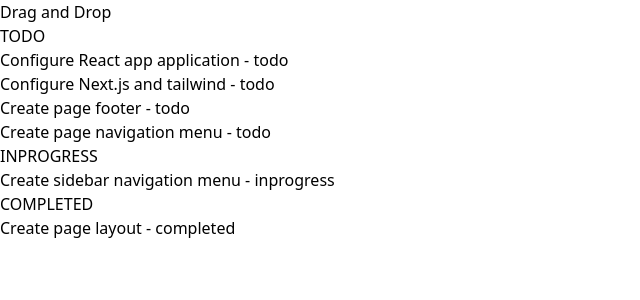
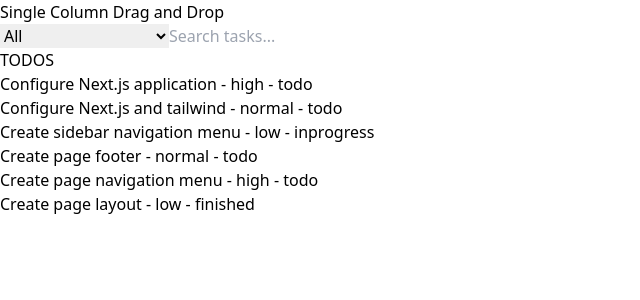
Before and after one commit to chaudhuree/react-beautiful-dnd, a React (Vite) app: page / in a window 1280 px wide. Shown: the top 300 px of the page, without its empty margins (0-640 px from the left). Built offline with nearby package versions, Linux system fonts and the light colour scheme.

Commit message:
sorting and searching added

```diff
--- a/src/App.jsx
+++ b/src/App.jsx
@@ -1,139 +1,192 @@
-import React, { useState } from "react";
-import Column from "./Column";
-import { DragDropContext } from "react-beautiful-dnd";
+import React, { useState, useEffect } from "react";
+import { DragDropContext, Droppable, Draggable } from "react-beautiful-dnd";
 
 // Function to reorder tasks within the same column
-const reorderColumnList = (sourceCol, startIndex, endIndex) => {
-  const newTaskLists = Array.from(sourceCol.taskLists);
-  const [removed] = newTaskLists.splice(startIndex, 1);
-  newTaskLists.splice(endIndex, 0, removed);
+const reorder = (list, startIndex, endIndex) => {
+  const result = Array.from(list);
+  const [removed] = result.splice(startIndex, 1);
+  result.splice(endIndex, 0, removed);
 
-  const newColumn = {
-    ...sourceCol,
-    taskLists: newTaskLists,
-  };
-
-  return newColumn;
+  return result;
 };
 
-// Function to update the status of a task based on the destination column
-// changing data if the task is moved to a different column
-const updateTaskStatus = (task, newStatus) => {
-  return { ...task, status: newStatus };
+// Function to sort tasks
+const sortTasks = (tasks, sortBy) => {
+  const priorityOrder = { high: 1, normal: 2, low: 3 };
+
+  if (sortBy === "high-to-low") {
+    return [...tasks].sort(
+      (a, b) => priorityOrder[a.priority] - priorityOrder[b.priority]
+    );
+  } else if (sortBy === "low-to-high") {
+    return [...tasks].sort(
+      (a, b) => priorityOrder[b.priority] - priorityOrder[a.priority]
+    );
+  } else {
+    return tasks.filter((task) => task.status === sortBy);
+  }
 };
 
 const initialData = {
-  columns: {
-    "column-1": {
-      id: "column-1",
-      title: "TODO",
-      taskLists: [
-        { id: 1, content: "Configure React app application", status: "todo" },
-        { id: 2, content: "Configure Next.js and tailwind", status: "todo" },
-        { id: 4, content: "Create page footer", status: "todo" },
-        { id: 5, content: "Create page navigation menu", status: "todo" },
-      ],
+  tasks: [
+    {
+      id: 1,
+      content: "Configure Next.js application",
+      priority: "high",
+      status: "todo",
     },
-    "column-2": {
-      id: "column-2",
-      title: "INPROGRESS",
-      taskLists: [
-        { id: 3, content: "Create sidebar navigation menu", status: "inprogress" },
-      ],
+    {
+      id: 2,
+      content: "Configure Next.js and tailwind",
+      priority: "normal",
+      status: "todo",
     },
-    "column-3": {
-      id: "column-3",
-      title: "COMPLETED",
-      taskLists: [
-        { id: 6, content: "Create page layout", status: "completed" },
-      ],
+    {
+      id: 3,
+      content: "Create sidebar navigation menu",
+      priority: "low",
+      status: "inprogress",
     },
-  },
-  columnOrder: ["column-1", "column-2", "column-3"],
+    {
+      id: 4,
+      content: "Create page footer",
+      priority: "normal",
+      status: "todo",
+    },
+    {
+      id: 5,
+      content: "Create page navigation menu",
+      priority: "high",
+      status: "todo",
+    },
+    {
+      id: 6,
+      content: "Create page layout",
+      priority: "low",
+      status: "finished",
+    },
+  ],
 };
 
 function App() {
-  const [state, setState] = useState(initialData);
+  const [tasks, setTasks] = useState(initialData.tasks);
+  const [sortBy, setSortBy] = useState("none");
+  const [searchQuery, setSearchQuery] = useState("");
+
+  // Effect to load from localStorage on mount
+  useEffect(() => {
+    const savedTasks = localStorage.getItem("tasks");
+    if (savedTasks) {
+      setTasks(JSON.parse(savedTasks));
+    }
+  }, []);
+
+  // Effect to save to localStorage whenever tasks change
+  useEffect(() => {
+    localStorage.setItem("tasks", JSON.stringify(tasks));
+  }, [tasks]);
 
   const handleOnDragEnd = (result) => {
     const { destination, source } = result;
-    //  Check if the task is dropped outside the droppable area
+
     if (!destination) return;
-    //  Check if the task is dropped in the same position
-    if (
-      destination.droppableId === source.droppableId &&
-      destination.index === source.index
-    ) {
-      return;
-    }
 
-    // Get the source and destination columns
-    const sourceCol = state.columns[source.droppableId];
-    const destinationCol = state.columns[destination.droppableId];
-    // Check if the task is dropped in the same column
-    if (sourceCol.id === destinationCol.id) {
-      const newColumn = reorderColumnList(
-        sourceCol,
-        source.index,
-        destination.index
-      );
+    if (destination.index === source.index) return;
 
-      const newState = {
-        ...state,
-        columns: {
-          ...state.columns,
-          [newColumn.id]: newColumn,
-        },
-      };
-      setState(newState);
-      return;
-    }
+    const reorderedTasks = reorder(tasks, source.index, destination.index);
+    setTasks(reorderedTasks);
+  };
 
-    // Move the task to a different column
-    const startTaskLists = Array.from(sourceCol.taskLists);
-    const [removed] = startTaskLists.splice(source.index, 1);
-    const newStartCol = {
-      ...sourceCol,
-      taskLists: startTaskLists,
-    };
+  const handleSortChange = (event) => {
+    setSortBy(event.target.value);
+  };
 
-    const endTaskLists = Array.from(destinationCol.taskLists);
-    // update related functions to update the data when moved to a different column will be called here
-    const updatedTask = updateTaskStatus(
-      removed,
-      destinationCol.title.toLowerCase()
-    );
-    endTaskLists.splice(destination.index, 0, updatedTask);
-    const newEndCol = {
-      ...destinationCol,
-      taskLists: endTaskLists,
-    };
+  const handleSearchChange = (event) => {
+    setSearchQuery(event.target.value);
+  };
 
-    const newState = {
-      ...state,
-      columns: {
-        ...state.columns,
-        [newStartCol.id]: newStartCol,
-        [newEndCol.id]: newEndCol,
-      },
-    };
+  const filteredTasks = tasks.filter((task) =>
+    task.content.toLowerCase().includes(searchQuery.toLowerCase())
+  );
 
-    setState(newState);
-  };
+  const sortedTasks =
+    sortBy === "none" ? filteredTasks : sortTasks(filteredTasks, sortBy);
 
   return (
     <DragDropContext onDragEnd={handleOnDragEnd}>
       <div className="p-4 bg-gray-600 text-sky-400">
-        <h1 className="w-2/4 text-center mx-auto text-4xl font-extrabold my-5">
-          Drag and Drop
-        </h1>
-        <div className="flex justify-between px-4">
-          {state.columnOrder.map((columnId) => {
-            const column = state.columns[columnId];
-            const tasks = column.taskLists;
-
-            return <Column key={column.id} column={column} tasks={tasks} />;
-          })}
+        <div className="w-2/4 text-center mx-auto text-4xl font-extrabold my-5">
+          <h1>Single Column Drag and Drop</h1>
+          <div className="flex justify-center gap-4 text-2xl flex-wrap mt-4 w-[350px] items-center mx-auto">
+            <select
+              className="p-1 bg-gray-700 text-white mr-4"
+              onChange={handleSortChange}
+              value={sortBy}
+            >
+              <option value="none">All</option>
+              <option value="high-to-low">High to Low Priority</option>
+              <option value="low-to-high">Low to High Priority</option>
+              <option value="todo">To-do</option>
+              <option value="inprogress">In-progress</option>
+              <option value="finished">Finished</option>
+            </select>
+            <input
+              type="text"
+              placeholder="Search tasks..."
+              className="p-1 bg-gray-700 text-white w-[350px]"
+              onChange={handleSearchChange}
+              value={searchQuery}
+            />
+          </div>
+        </div>
+        <div className="flex mx-auto flex-col w-[350px] min-h-dvh bg-gray-700 font-bold rounded-md border  border-gray-900">
+          {/* Heading */}
+          <div className="flex rounded-t-md items-center text-xl justify-center h-16 px-1 py-1  bg-gray-800">
+            <h1>TODOS</h1>
+          </div>
+          {/*Tasks container*/}
+          <Droppable droppableId="column">
+            {(provided) => (
+              <div
+                className="flex flex-col w-[350px] min-h-[620px] bg-gray-700 font-bold  mx-auto "
+                ref={provided.innerRef}
+                {...provided.droppableProps}
+              >
+                {sortedTasks.map((task, index) => (
+                  <Draggable
+                    key={task.id}
+                    draggableId={task.id.toString()}
+                    index={index}
+                  >
+                    {(provided, snapshot) => (
+                      <div
+                        className={`mb-1 bg-gray-900  px-4 py-2 ${
+                          snapshot.isDragging
+                            ? "bg-gray-800 border border-sky-200 shadow-lg"
+                            : ""
+                        }`}
+                        ref={provided.innerRef}
+                        {...provided.draggableProps}
+                        {...provided.dragHandleProps}
+                      >
+                        <p className="text-base font-medium">
+                          {task.content} -{" "}
+                          <span className="text-sm text-yellow-500">
+                            {task.priority}
+                          </span>{" "}
+                          -{" "}
+                          <span className="text-sm text-green-500">
+                            {task.status}
+                          </span>
+                        </p>
+                      </div>
+                    )}
+                  </Draggable>
+                ))}
+                {provided.placeholder}
+              </div>
+            )}
+          </Droppable>
         </div>
       </div>
     </DragDropContext>
--- a/src/Column.jsx
+++ /dev/null
@@ -1,42 +0,0 @@
-import { Draggable, Droppable } from "react-beautiful-dnd";
-
-export default function Column({ column, tasks }) {
-  return (
-    <div className="flex flex-col w-[350px] min-h-[620px] bg-gray-700 font-bold rounded-md border  border-gray-900">
-      {/* Heading */}
-      <div className="flex rounded-t-md items-center text-xl justify-center h-16 px-1 py-1 mb-2 bg-gray-800">
-        <h1>{column.title}</h1>
-      </div>
-      {/* Tasks container */}
-      <Droppable droppableId={column.id}>
-        {(droppableProvided, droppableSnapshot) => (
-          <div
-            className="flex flex-1 px-1 flex-col"
-            ref={droppableProvided.innerRef}
-            {...droppableProvided.droppableProps}
-          >
-            {/* Task content container */}
-            {tasks.map((task, index) => (
-              <Draggable key={task.id} draggableId={task.id.toString()} index={index}>
-                {(draggableProvided, draggableSnapshot) => (
-                  <div
-                    className={`mb-1 bg-gray-900 rounded-md  px-4 py-2 ${draggableSnapshot.isDragging ? "bg-gray-800 border border-sky-200 shadow-lg" : ""}`}
-                    ref={draggableProvided.innerRef}
-                    {...draggableProvided.draggableProps}
-                    {...draggableProvided.dragHandleProps}
-                  >
-                    {/* Task content */}
-                    <p className="text-base font-medium">
-                      {task.content} - <span className="text-sm text-yellow-500">{task.status}</span>
-                    </p>
-                  </div>
-                )}
-              </Draggable>
-            ))}
-            {droppableProvided.placeholder}
-          </div>
-        )}
-      </Droppable>
-    </div>
-  );
-}
```
